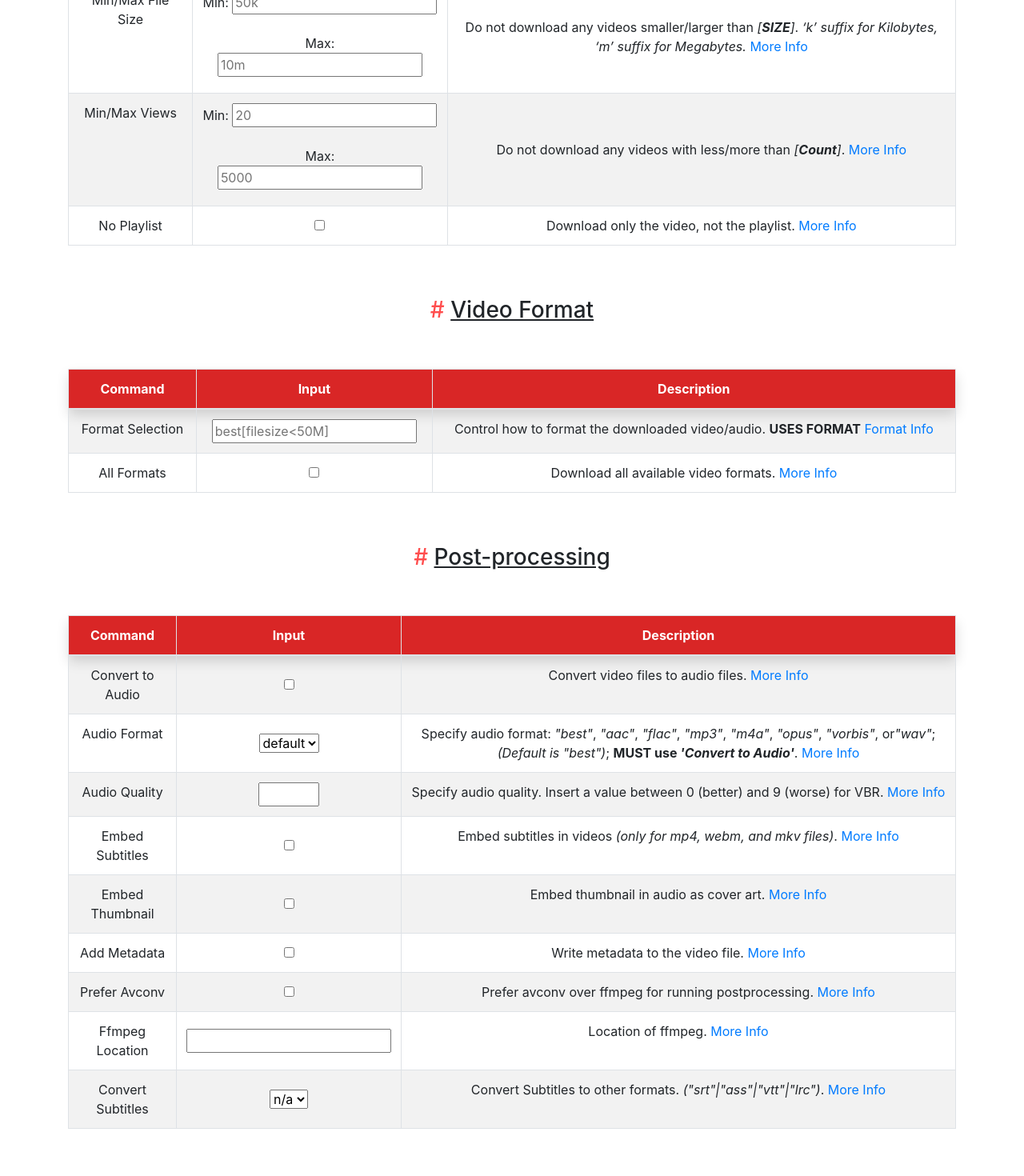
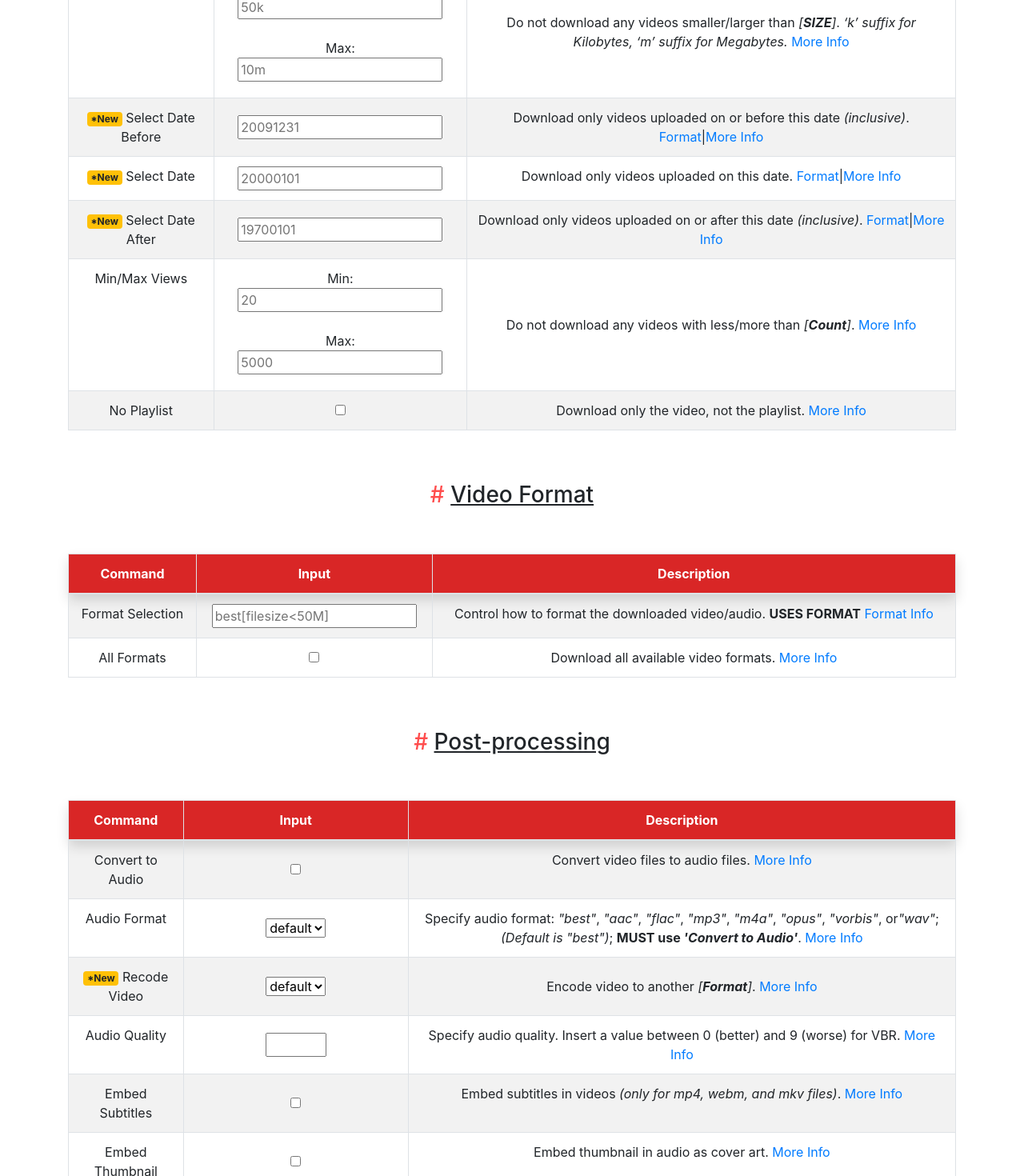
Before and after one commit to ZimCodes/zimtools, a Next.js app: page /ztube-dl in a window 1280 px wide. Shown: the part 1940-3410 px from the top of the page at 80% size. Built offline with nearby package versions, Linux system fonts and the light colour scheme.

Commit message:
Adds more options for categories: 'Video Selection','WorkAround', & 'Post Process';Adds badge to indicate new options;

```diff
--- a/comps/date.js
+++ b/comps/date.js
@@ -1,5 +1,5 @@
 /*The current date modified*/
 export const ZGET = "September 10, 2020";
-export const ZTUBE_DL = "September 10, 2020";
+export const ZTUBE_DL = "September 11, 2020";
 export const ZFFMPEG = "September 10, 2020";
 export const ZPHUBER = "September 10, 2020";
--- a/comps/ztube-dl/CommStorage.js
+++ b/comps/ztube-dl/CommStorage.js
@@ -12,7 +12,10 @@
     minsize:'',
     maxsize:'',
     minviews:'',
-    maxviews:''
+    maxviews:'',
+    date:'',
+    dateafter:'',
+    datebefore:''
 };
 export let download = {
     limit:'',
@@ -26,7 +29,8 @@
 export let work = {
     agent:'',
     sleep:'',
-    maxsleep:''
+    maxsleep:'',
+    geo:''
 };
 export let videoFormat = {
     format:'',
@@ -39,5 +43,6 @@
     format:'',
     quality:'',
     ffmpegloc:'',
-    sub:''
+    sub:'',
+    reencode:''
 };
--- a/comps/ztube-dl/option/PostProcess.js
+++ b/comps/ztube-dl/option/PostProcess.js
@@ -23,6 +23,21 @@
         </td>
         <td className="text-center align-middle">Specify audio format: <em>"best"</em>, <em>"aac"</em>, <em>"flac"</em>, <em>"mp3"</em>, <em>"m4a"</em>, <em>"opus"</em>, <em>"vorbis"</em>, or
             <em>"wav"</em>; <em>(Default is "best")</em>; <strong>MUST use <em>'Convert to Audio'</em></strong>. {REF_URL}</td>
+    </tr>
+    <tr>
+        <td><span className="badge badge-warning">*New</span> Recode Video</td>
+        <td className="align-middle">
+            <select name="reencode" defaultValue="none" onChange={props.postTextInput}>
+                <option value="mp4">mp4</option>
+                <option value="flv">flv</option>
+                <option value="ogg">ogg</option>
+                <option value="webm">webm</option>
+                <option value="mkv">mkv</option>
+                <option value="avi">avi</option>
+                <option value="none">default</option>
+            </select>
+        </td>
+        <td className="text-center align-middle">Encode video to another <em>[<strong>Format</strong>]</em>. {REF_URL}</td>
     </tr>
     <tr>
         <td>Audio Quality</td>
@@ -67,6 +82,11 @@
         </td>
         <td className="text-center">Convert Subtitles to other formats. <em>("srt"|"ass"|"vtt"|"lrc")</em>. {REF_URL}</td>
     </tr>
+    <tr>
+        <td><span className="badge badge-warning">*New</span> Keep Video</td>
+        <td className="align-middle"><input name="keepvid" type="checkbox" onChange={props.postCheckInput} /></td>
+        <td className="text-center">Keep the video file on disk after post-processing. {REF_URL}</td>
+    </tr>
 </Options>;
 
 export default PostProcess;
--- a/comps/ztube-dl/option/VideoSelection.js
+++ b/comps/ztube-dl/option/VideoSelection.js
@@ -1,6 +1,6 @@
 import Options from './optionWrapper';
 const REF_URL = <a href="https://github.com/ytdl-org/youtube-dl/blob/master/README.md#video-selection" target="_blank" rel="noreferrer noopener">More Info</a>;
-
+const DATE_URL = <a href="https://github.com/ytdl-org/youtube-dl/#video-selection-1" target="_blank" rel="noreferrer noopener">Format</a>;
 const VideoSelection = props => <Options title="Video Selection" id={"select"}>
     <tr>
         <td>Start of Playlist</td>
@@ -43,6 +43,21 @@
         <td className="text-center align-middle">Do not download any videos smaller/larger than <em>[<strong>SIZE</strong>]</em>. <em>‘k’ suffix for Kilobytes, ‘m’ suffix for Megabytes.</em> {REF_URL}</td>
     </tr>
     <tr>
+        <td><span className="badge badge-warning">*New</span> Select Date Before</td>
+        <td className="align-middle"><input name="datebefore" type="text" placeholder="20091231" onChange={props.videoSelectTextInput} /></td>
+        <td className="text-center">Download only videos uploaded on or before this date <em>(inclusive)</em>. {DATE_URL}|{REF_URL}</td>
+    </tr>
+    <tr>
+        <td><span className="badge badge-warning">*New</span> Select Date</td>
+        <td className="align-middle"><input name="date" type="text" placeholder="20000101" onChange={props.videoSelectTextInput} /></td>
+        <td className="text-center">Download only videos uploaded on this date. {DATE_URL}|{REF_URL}</td>
+    </tr>
+    <tr>
+        <td><span className="badge badge-warning">*New</span> Select Date After</td>
+        <td className="align-middle"><input name="dateafter" type="text" placeholder="19700101" onChange={props.videoSelectTextInput} /></td>
+        <td className="text-center">Download only videos uploaded on or after this date <em>(inclusive)</em>. {DATE_URL}|{REF_URL}</td>
+    </tr>
+    <tr>
         <td>Min/Max Views</td>
         <td className="align-middle">
             <label>
@@ -57,6 +72,7 @@
         <td className="align-middle"><input name="noplay" type="checkbox" onChange={props.videoSelectCheckInput} /></td>
         <td className="text-center">Download only the video, not the playlist. {REF_URL}</td>
     </tr>
+
 </Options>;
 
 export default VideoSelection;
--- a/comps/ztube-dl/option/WorkAround.js
+++ b/comps/ztube-dl/option/WorkAround.js
@@ -22,6 +22,11 @@
         <td className="align-middle"><input name="maxsleep" type="number" min="0" placeholder="20" onChange={props.workTextInput}/> </td>
         <td className="text-center">Maximum number of seconds to sleep. <strong>Must be used with <em>Sleep Interval</em></strong>. {REF_URL}</td>
     </tr>
+    <tr>
+        <td><span className="badge badge-warning">*New</span> Geo Bypass</td>
+        <td className="align-middle"><input name="geobypass" type="text" maxLength="2" placeholder="CJ" onChange={props.workTextInput}/> </td>
+        <td className="text-center">Force bypass geographic restriction by providing the <em>[<strong>ISO Country Code</strong>]</em>. {REF_URL}</td>
+    </tr>
 </Options>;
 
 export default WorkAround;
--- a/pages/ztube-dl.js
+++ b/pages/ztube-dl.js
@@ -260,6 +260,43 @@
                     videoSelect.maxviews = ``;
                 }
                 break;
+            case 'date':
+                command = `--date "${elemVal}"`;
+                if(commandslist.includes(videoSelect.date)){
+                    commandslist.splice(commandslist.indexOf(videoSelect.date),1);
+                }
+                videoSelect.date = command;
+                commandslist.push(command);
+                if(elemVal === ''){
+                    commandslist.splice(commandslist.indexOf(videoSelect.date),1);
+                    videoSelect.date = ``;
+                }
+                break;
+            case 'datebefore':
+                command = `--datebefore "${elemVal}"`;
+                if(commandslist.includes(videoSelect.datebefore)){
+                    commandslist.splice(commandslist.indexOf(videoSelect.datebefore),1);
+                }
+                videoSelect.datebefore = command;
+                commandslist.push(command);
+                if(elemVal === ''){
+                    commandslist.splice(commandslist.indexOf(videoSelect.datebefore),1);
+                    videoSelect.datebefore = ``;
+                }
+                break;
+            case 'dateafter':
+                command = `--dateafter "${elemVal}"`;
+                if(commandslist.includes(videoSelect.dateafter)){
+                    commandslist.splice(commandslist.indexOf(videoSelect.dateafter),1);
+                }
+                videoSelect.dateafter = command;
+                commandslist.push(command);
+                if(elemVal === ''){
+                    commandslist.splice(commandslist.indexOf(videoSelect.dateafter),1);
+                    videoSelect.dateafter = ``;
+                }
+                break;
+
         }
         this.setState({options:commandslist});
     }
@@ -453,6 +490,18 @@
                     work.maxsleep = ``;
                 }
                 break;
+            case 'geobypass':
+                command = `--geo-bypass-country "${elemVal}"`;
+                if(commandslist.includes(work.geo)){
+                    commandslist.splice(commandslist.indexOf(work.geo),1);
+                }
+                work.geo = command;
+                commandslist.push(command);
+                if(elemVal === ''){
+                    commandslist.splice(commandslist.indexOf(work.geo),1);
+                    work.geo = ``;
+                }
+                break;
         }
         this.setState({options:commandslist});
     }
@@ -616,6 +665,31 @@
                     post.sub = ``;
                 }
                 break;
+            case 'reencode':
+                if(elemVal === 'mp4'){
+                    command = '--recode-video "mp4"';
+                }else if(elemVal === 'flv'){
+                    command = '--recode-video "flv"';
+                }else if(elemVal === 'ogg'){
+                    command = '--recode-video "ogg"';
+                }else if(elemVal === 'webm'){
+                    command = '--recode-video "webm"';
+                }else if(elemVal === 'mkv'){
+                    command = '--recode-video "mkv"';
+                }
+                else if(elemVal === 'avi'){
+                    command = '--recode-video "avi"';
+                }
+                if(commandslist.includes(post.sub)){
+                    commandslist.splice(commandslist.indexOf(post.sub),1);
+                }
+                post.sub = command;
+                commandslist.push(command);
+                if(elemVal === ''){
+                    commandslist.splice(commandslist.indexOf(post.sub),1);
+                    post.sub = ``;
+                }
+                break;
         }
         this.setState({options:commandslist});
     }
@@ -637,6 +711,9 @@
                 break;
             case 'avconv':
                 command = '--prefer-avconv';
+                break;
+            case 'keepvid':
+                command = '-k';
                 break;
         }
         elemVal ? commandslist.push(command) : commandslist.splice(commandslist.indexOf(command),1);
```
